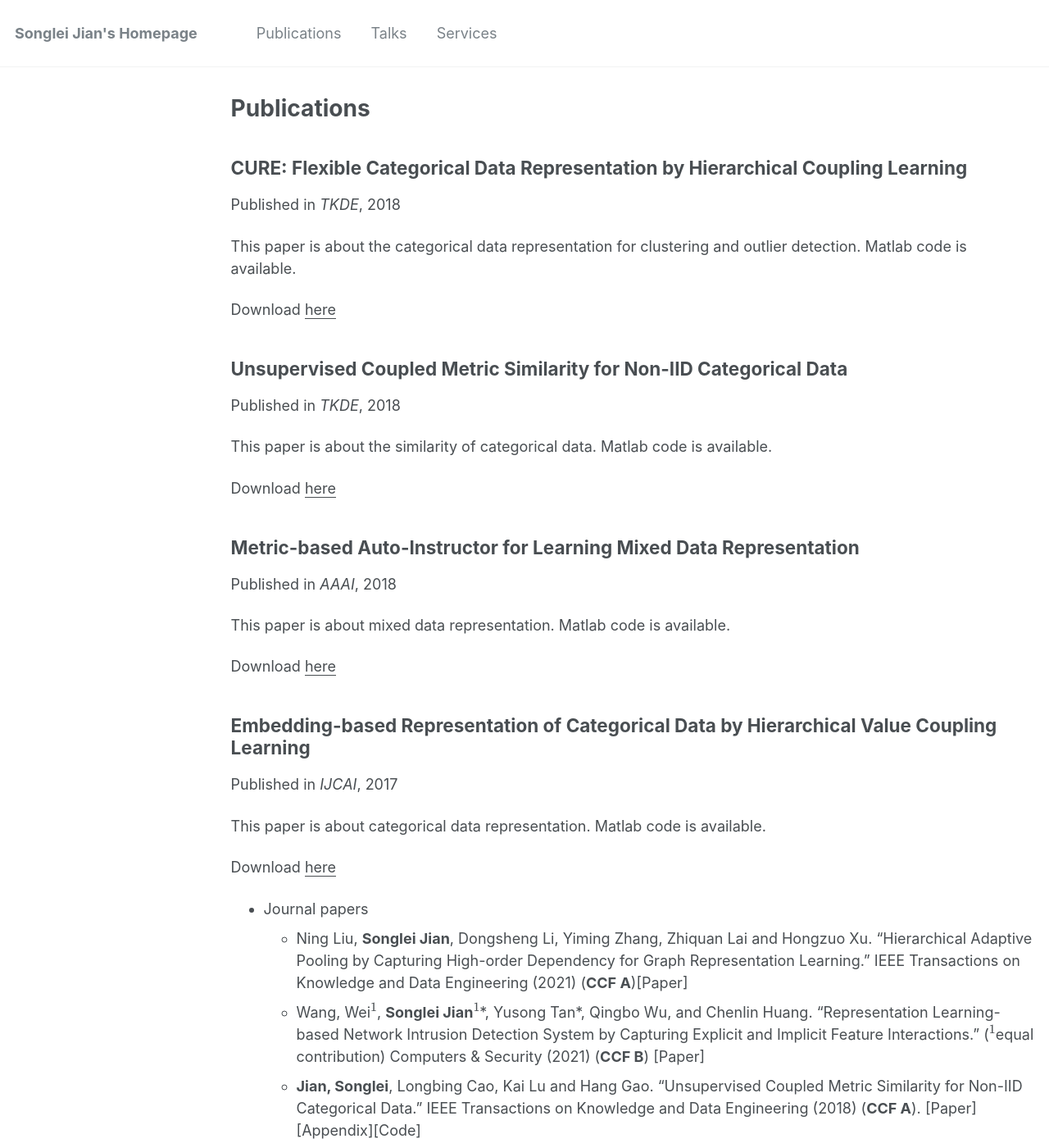
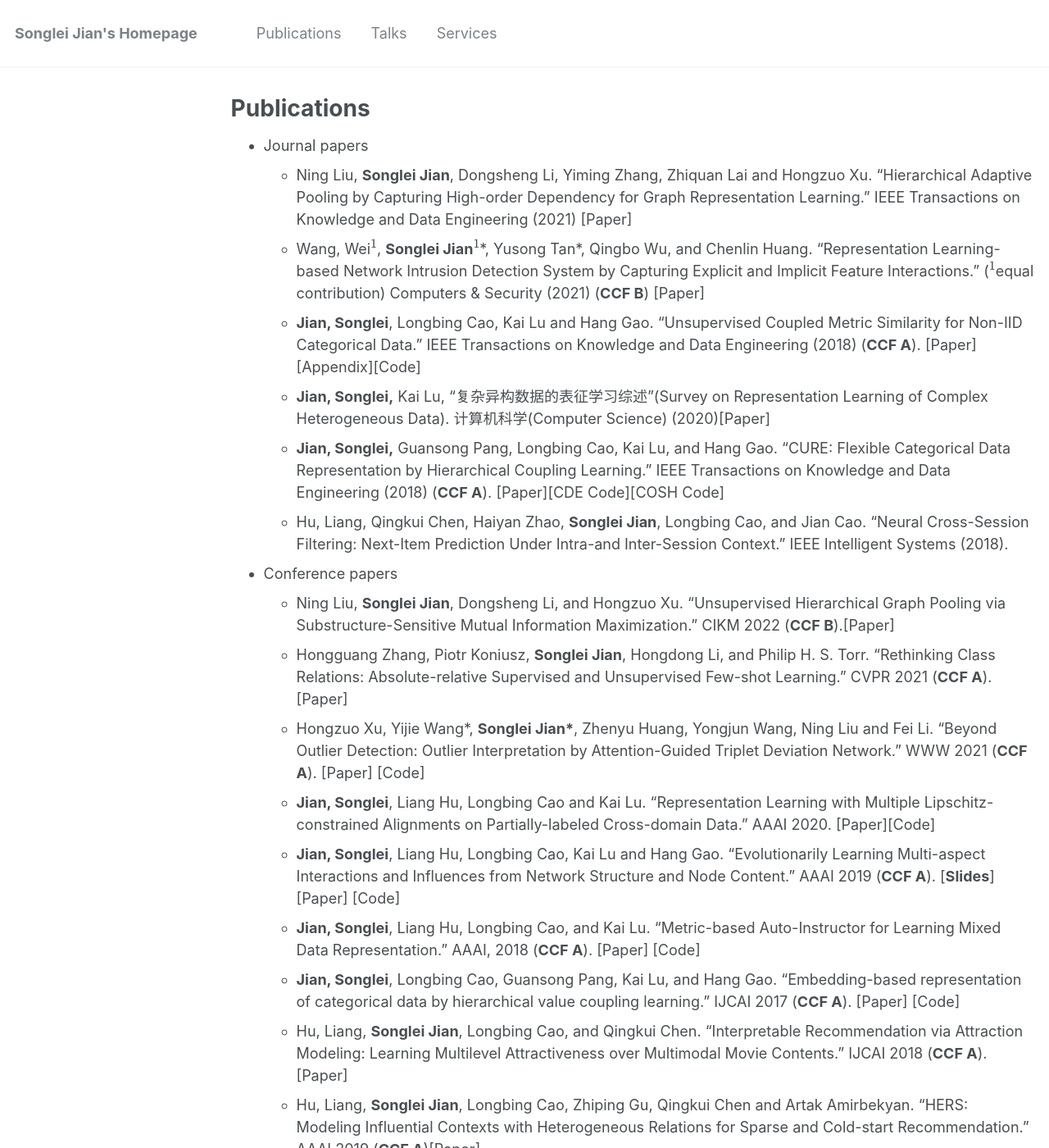
Before and after one commit to jiansonglei/jiansonglei.github.io, a Jekyll site: the page built from _pages/publications.md, in a window 1280 px wide and 1400 px high. Shown: the whole window at 82% size. Built offline with Jekyll 4.4.1, drawn with Linux system fonts in a browser that asks for light colours; formulas are drawn with MathJax 3; a script that is not in the unit is left out.

Commit message:
Update publications.md

```diff
--- a/_pages/publications.md
+++ b/_pages/publications.md
@@ -5,17 +5,16 @@ permalink: /publications/
 author_profile: false
 ---
 
-{% if author.googlescholar %}
+{% if author.googlescholar %}Hierarchical Adaptive Pooling by Capturing
+High-order Dependency for
+Graph Representation Learning
+
   You can also find my articles on <u><a href="{{author.googlescholar}}">my Google Scholar profile</a>.</u>
 {% endif %}
 
 {% include base_path %}
-
-{% for post in site.publications reversed %}
-  {% include archive-single.html %}
-{% endfor %}
 * Journal papers
-  * Ning Liu, **Songlei Jian**, Dongsheng Li, Yiming Zhang, Zhiquan Lai and Hongzuo Xu. "Hierarchical Adaptive Pooling by Capturing High-order Dependency for Graph Representation Learning." IEEE Transactions on Knowledge and Data Engineering  (2021) (**CCF A**)[[Paper]](http://jiansonglei.github.io/files/HAP2021.pdf)
+  * Ning Liu, **Songlei Jian**, Dongsheng Li, Yiming Zhang, Zhiquan Lai and Hongzuo Xu. "Hierarchical Adaptive Pooling by Capturing High-order Dependency for Graph Representation Learning." IEEE Transactions on Knowledge and Data Engineering  (2021) [[Paper]](http://jiansonglei.github.io/files/HAP2021.pdf)
   * Wang, Wei$^{1}$, **Songlei Jian**$^{1}$\*, Yusong Tan\*, Qingbo Wu, and Chenlin Huang. "Representation Learning-based Network Intrusion Detection System by Capturing Explicit and Implicit Feature Interactions." ($^{1}$equal contribution) Computers & Security (2021) (**CCF B**) [[Paper]](http://jiansonglei.github.io/files/21comsec.pdf)
   * **Jian, Songlei**, Longbing Cao, Kai Lu and Hang Gao. "Unsupervised Coupled Metric Similarity for Non-IID Categorical Data." IEEE Transactions on Knowledge and Data Engineering (2018) (**CCF A**). [[Paper]](http://jiansonglei.github.io/files/18TKDE_CMS.pdf) [[Appendix]](http://jiansonglei.github.io/files/18CMS_APPENDIX.pdf)[[Code]](https://github.com/jiansonglei/CMS)
   * **Jian, Songlei,** Kai Lu, "复杂异构数据的表征学习综述"(Survey on Representation Learning of Complex Heterogeneous Data). 计算机科学(Computer Science) (2020)[[Paper]](http://jiansonglei.github.io/files/survey.pdf)
```
